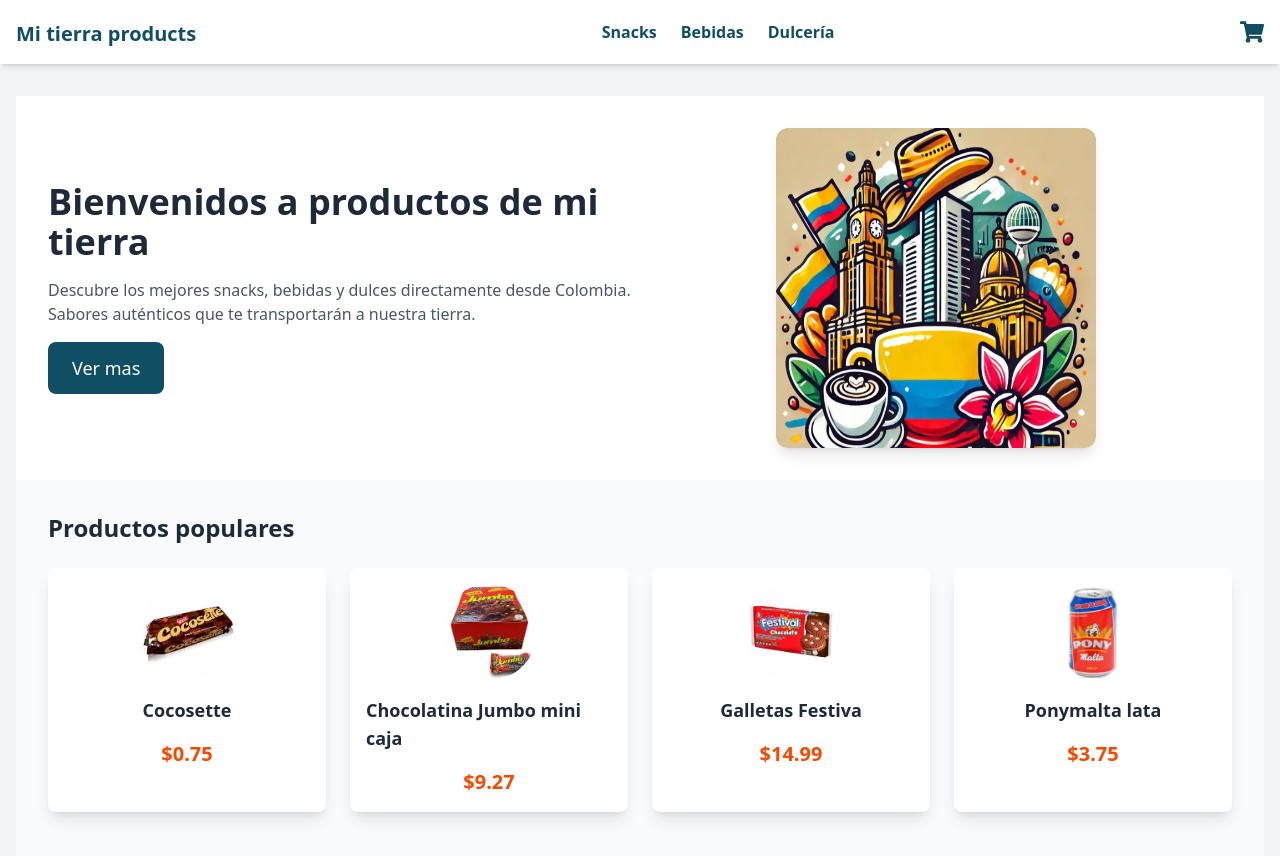
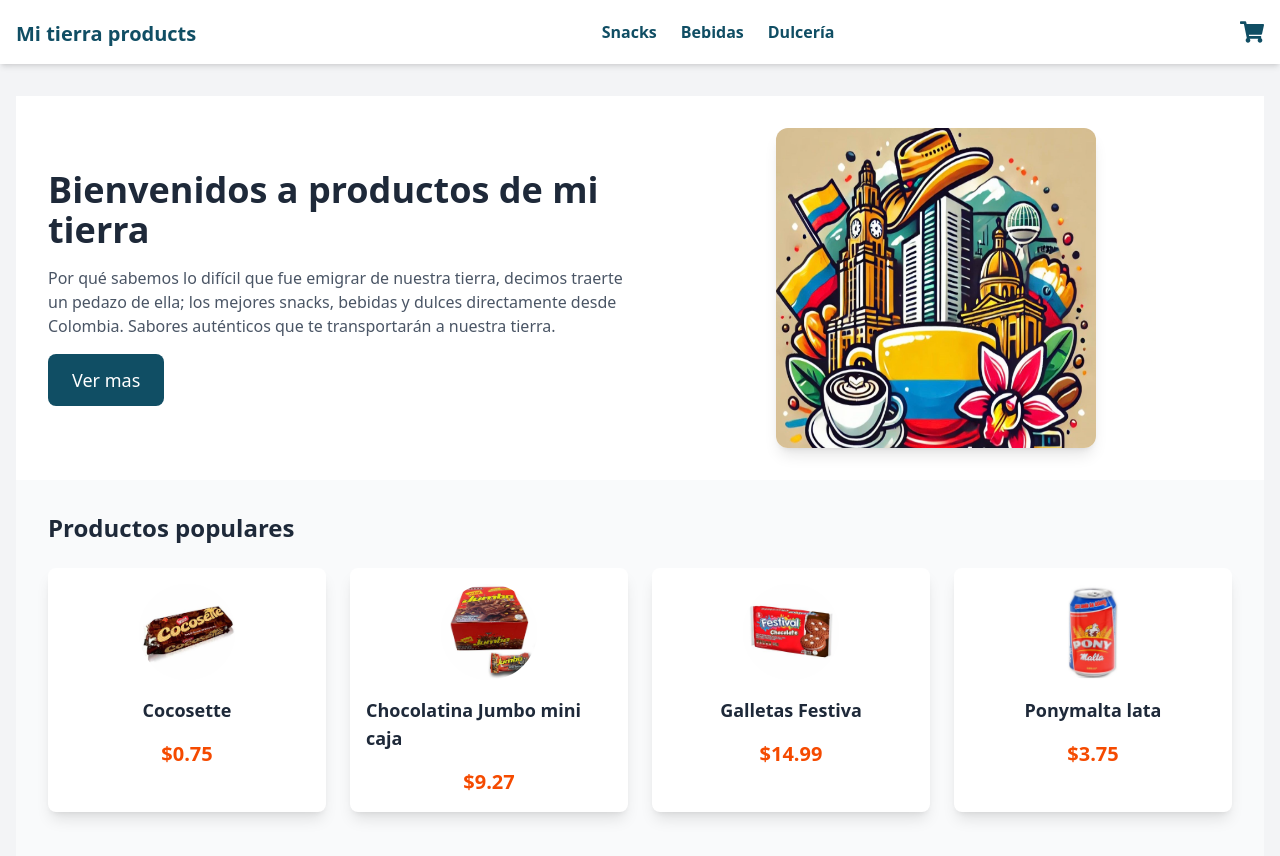
Before and after one commit to Viviana9110/dise-eccomerce, a React (Vite) app in the folder frontend/: page / in a window 1280 px wide. Shown: the top 856 px of the page. Built offline with nearby package versions, Linux system fonts and the light colour scheme.

Commit message:
Añadiendo frase al home

```diff
--- a/frontend/src/pages/Home.jsx
+++ b/frontend/src/pages/Home.jsx
@@ -19,7 +19,7 @@
           Bienvenidos a productos de mi tierra
           </h1>
           <p className="text-gray-600">
-          Descubre los mejores snacks, bebidas y dulces directamente desde Colombia.
+          Por qué sabemos lo difícil que fue emigrar de nuestra tierra, decimos traerte un pedazo de ella; los mejores snacks, bebidas y dulces directamente desde Colombia.
           Sabores auténticos que te transportarán a nuestra tierra.
           </p>
           <button className="bg-cyan-900 text-white px-6 py-3 rounded-lg text-lg">
```
